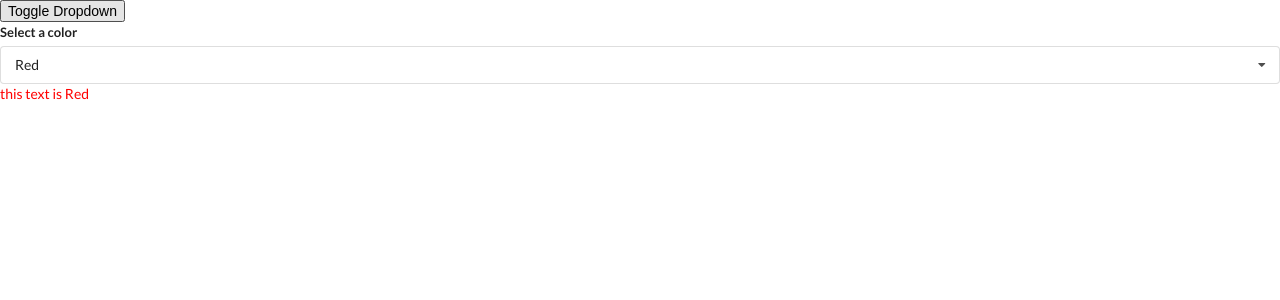
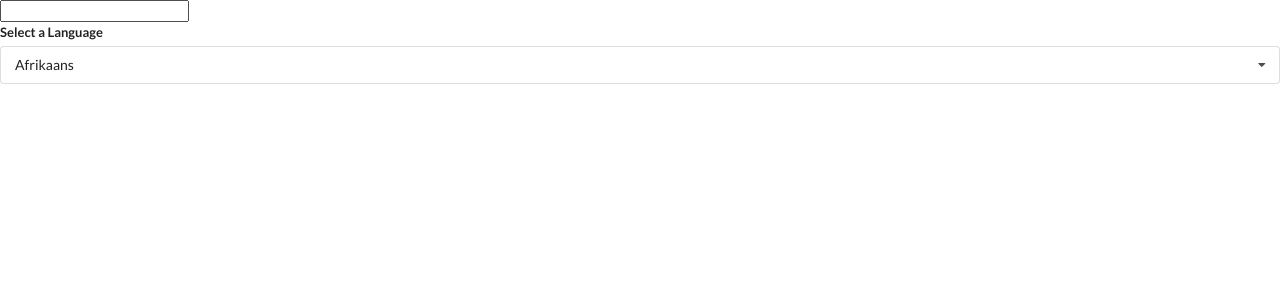
Before and after one commit to jrmeyers92/widgets, a React (Create React App) app: page / in a window 1280 px wide. Shown: the top 300 px of the page. Built offline with nearby package versions, Linux system fonts and the light colour scheme.

Commit message:
progress on translator

```diff
--- a/src/App.js
+++ b/src/App.js
@@ -2,6 +2,7 @@ import React, { useState } from "react";
 import Accordion from "./components/Accordion";
 import Search from "./components/Search";
 import Dropdown from "./components/Dropdown";
+import Translate from "./components/Translate";
 
 const items = [
 	{
@@ -34,22 +35,9 @@ const options = [
 ];
 
 export default () => {
-	const [selected, setselected] = useState(options[0]);
-	const [showDropdown, setShowDropdown] = useState(true);
-
 	return (
 		<div>
-			<button onClick={() => setShowDropdown(!showDropdown)}>
-				Toggle Dropdown
-			</button>
-
-			{showDropdown ? (
-				<Dropdown
-					selected={selected}
-					onSelectedChange={setselected}
-					options={options}
-				/>
-			) : null}
+			<Translate />
 		</div>
 	);
 };
--- a/src/components/Dropdown.js
+++ b/src/components/Dropdown.js
@@ -1,6 +1,6 @@
 import React, { useState, useEffect, useRef } from "react";
 
-const DropDown = ({ options, selected, onSelectedChange }) => {
+const DropDown = ({ options, selected, onSelectedChange, label }) => {
 	const [open, setOpen] = useState(false);
 	const ref = useRef();
 	const colorStyle = { color: selected.label };
@@ -38,7 +38,7 @@ const DropDown = ({ options, selected, onSelectedChange }) => {
 	return (
 		<div className='ui form' ref={ref}>
 			<div className='field'>
-				<label className='label'>Select a color </label>
+				<label className='label'>{label}</label>
 				<div
 					onClick={() => setOpen(!open)}
 					className={`ui selection dropdown ${open ? "visible active" : ""}`}>
@@ -48,7 +48,6 @@ const DropDown = ({ options, selected, onSelectedChange }) => {
 						{redneredOptions}
 					</div>
 				</div>
-				<div style={colorStyle}>this text is {selected.label}</div>
 			</div>
 		</div>
 	);
--- /dev/null
+++ b/src/components/Translate.js
@@ -0,0 +1,35 @@
+import React, { useState } from "react";
+import Dropdown from "./Dropdown";
+
+const options = [
+	{
+		label: "Afrikaans",
+		value: "af",
+	},
+	{
+		label: "Arabic",
+		value: "ar",
+	},
+	{
+		label: "Hindi",
+		value: "hi",
+	},
+];
+
+const Translate = () => {
+	const [language, setLanguage] = useState(options[0]);
+	const [text, setText] = useState("");
+	return (
+		<div>
+			<input value={text} />
+			<Dropdown
+				options={options}
+				selected={language}
+				onSelectedChange={setLanguage}
+				label='Select a Language'
+			/>
+		</div>
+	);
+};
+
+export default Translate;
```
